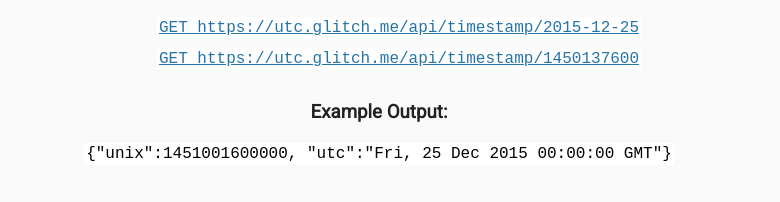
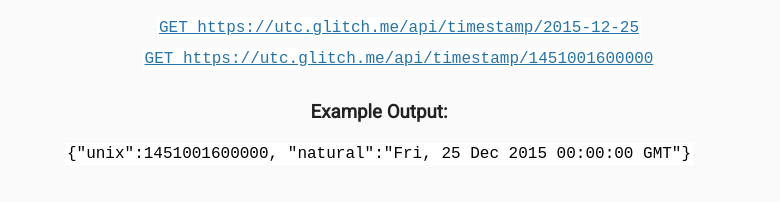
Before and after one commit to Chittatosh/utc, a website: page views/index.html in a window 1280 px wide. Shown: the part 551-753 px from the top of the page, without its empty margins (261-1041 px from the left). Drawn offline with Linux system fonts and the light colour scheme; files that its build step writes are made by us from their sources.

Commit message:
💳🎫 Updated with Glitch

```diff
--- a/server.js
+++ b/server.js
@@ -12,7 +12,7 @@
 
 function unix(timestamp) {
   this.unix = timestamp.getTime();
-  this.utc = timestamp.toUTCString();
+  this.natural = timestamp.toUTCString();
 }
 
 app.use(function(req, res, next) {
--- a/views/index.html
+++ b/views/index.html
@@ -31,12 +31,12 @@
         <h3>Example Usage:</h3>
         <ul>
           <li><code><a href="https://utc.glitch.me/api/timestamp/2015-12-25">GET https://utc.glitch.me/api/timestamp/2015-12-25</a></code></li>
-          <li><code><a href="https://utc.glitch.me/api/timestamp/1450137600">GET https://utc.glitch.me/api/timestamp/1450137600</a></code></li>
+          <li><code><a href="https://utc.glitch.me/api/timestamp/1451001600000">GET https://utc.glitch.me/api/timestamp/1451001600000</a></code></li>
         </ul>
 
         <h3>Example Output:</h3>
         <p>
-          <code>{"unix":1451001600000, "utc":"Fri, 25 Dec 2015 00:00:00 GMT"}</code>
+          <code>{"unix":1451001600000, "natural":"Fri, 25 Dec 2015 00:00:00 GMT"}</code>
         </p>
       </div>
       <div class="footer">
```
Also changed, not shown: README.md.
